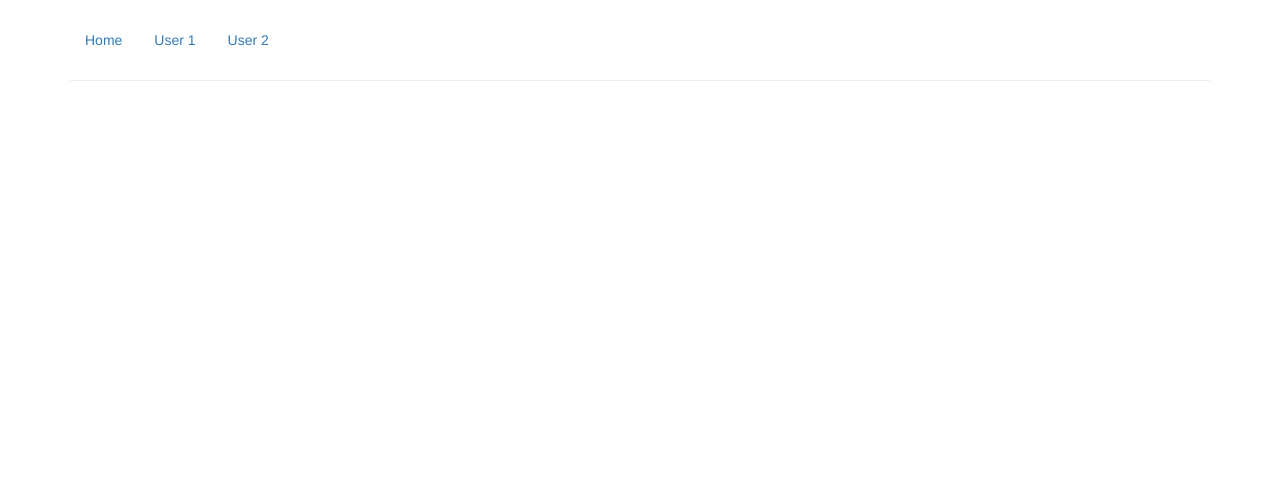
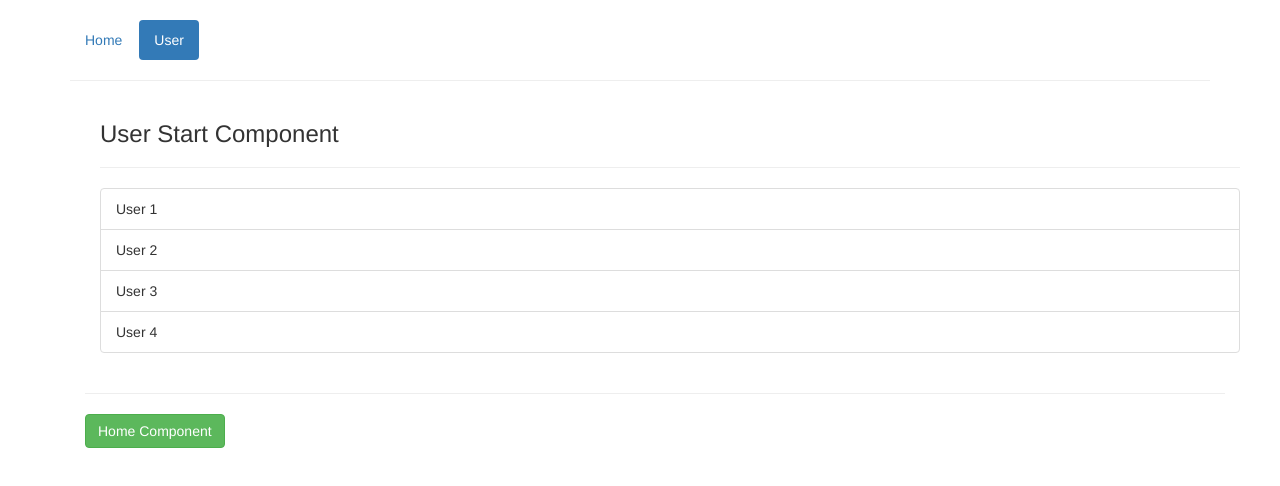
Before and after one commit to Yemre-karakuzu/RouterExample, a Vue app: page /#/user in a window 1280 px wide. Shown: the top 486 px of the page. Built offline with nearby package versions, Linux system fonts and the light colour scheme.

Commit message:
child routes

```diff
--- a/src/components/Header.vue
+++ b/src/components/Header.vue
@@ -3,12 +3,10 @@
     <router-link tag="li" to="/" exact active-class="active">
         <a>Home</a>
     </router-link>
-    <router-link tag="li" to="/user/1" exact active-class="active">
-        <a>User 1</a>
+    <router-link tag="li" to="/user" exact active-class="active">
+        <a>User</a>
     </router-link>
-    <router-link tag="li" to="/user/2" exact active-class="active">
-        <a>User 2</a>
-    </router-link>
+
 </ul>
 </template>
 
--- a/src/components/User.vue
+++ b/src/components/User.vue
@@ -1,13 +1,7 @@
 <template>
   <div class="container">
-    <h3>User Component</h3>
-    <hr>
-    <p>User ID: {{id}}</p>
-    <p>
-      Lorem ipsum dolor sit amet, consectetur adipisicing elit. Corporis, earum libero odit optio repellendus sed
-      soluta? Animi, atque blanditiis commodi consequatur distinctio dolorem eaque eos expedita, modi reprehenderit
-      repudiandae soluta.
-    </p>
+    <router-view></router-view>
+    <!-- children route varsa router-view kullanılması gerekir. -->
     <hr>
     <button class="btn btn-success"  @click="navigateToHome">Home Component</button>
   </div>
--- a/src/components/UserStart.vue
+++ b/src/components/UserStart.vue
@@ -2,11 +2,12 @@
   <div class="container">
     <h3>User Start Component</h3>
     <hr>
-    <p>
-      Lorem ipsum dolor sit amet, consectetur adipisicing elit. Accusantium asperiores commodi, dicta doloribus earum
-      enim fugiat incidunt nemo, quisquam ratione sapiente sequi ullam, velit vitae voluptatem. A doloremque iste
-      veritatis.
-    </p>
+    <ul class="list-group">
+      <li class="list-group-item">User 1</li>
+      <li class="list-group-item">User 2</li>
+      <li class="list-group-item">User 3</li>
+      <li class="list-group-item">User 4</li>
+    </ul>
   </div>
 </template>
 <script>
```
Also changed, not shown: src/router/router.js (+13 -1 lines).
